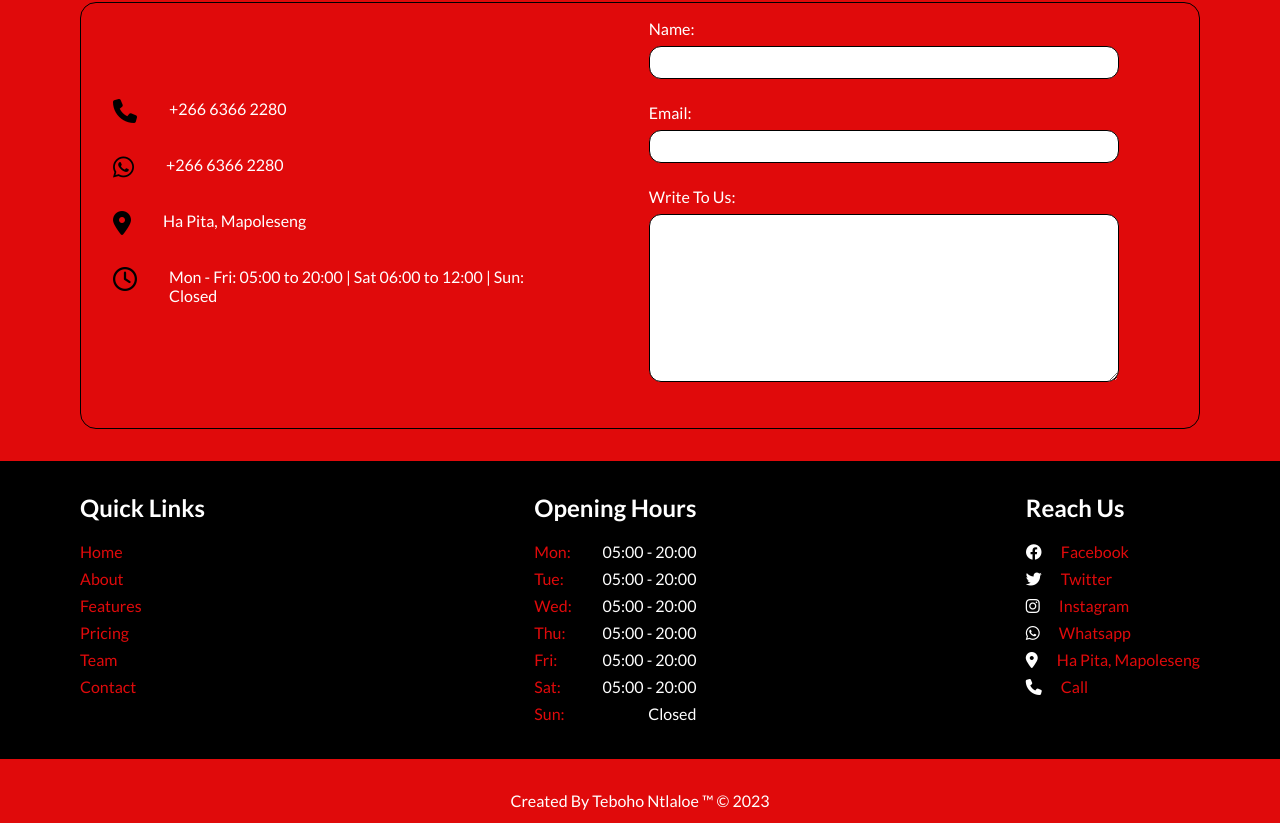
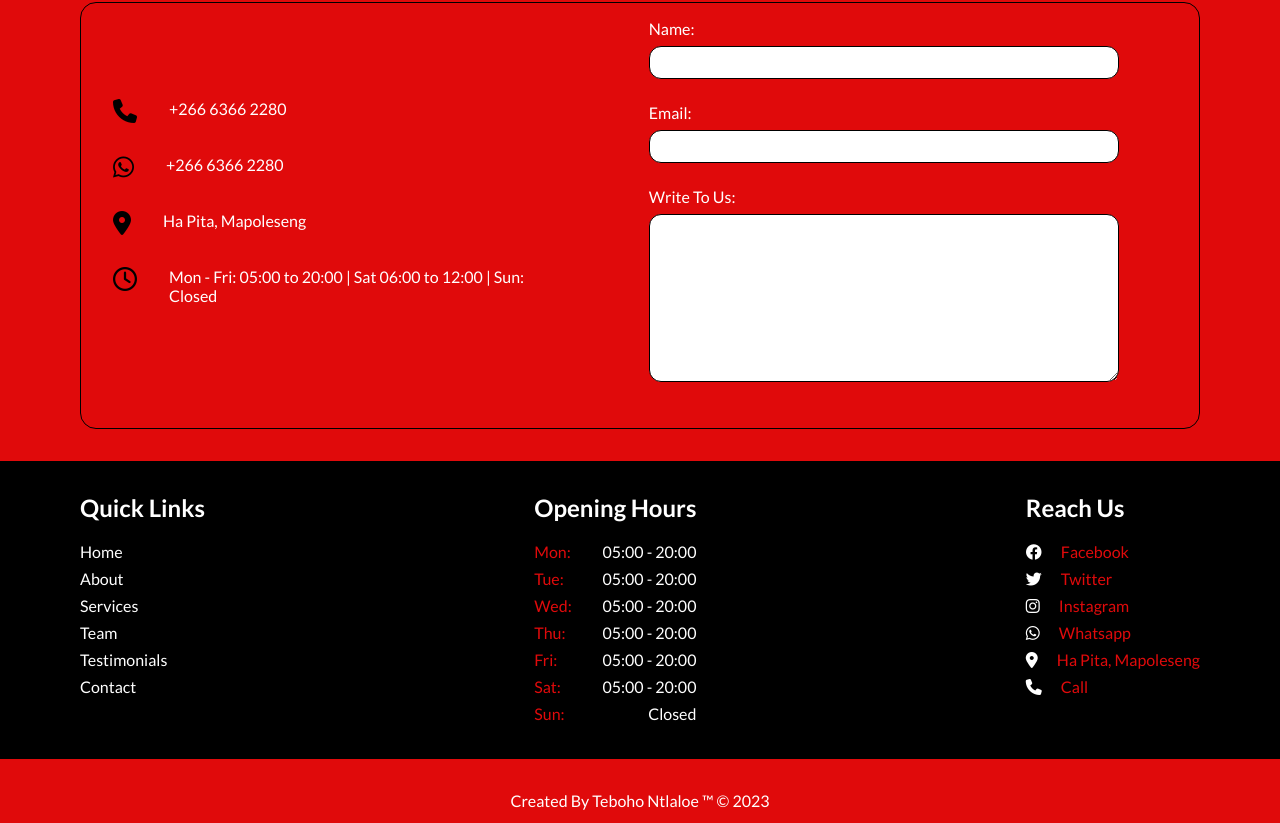
Before and after one commit to LordNtlaloe/newmoon, a React (Create React App) app: page / in a window 1280 px wide. Shown: the part 4479-5302 px from the top of the page. Built offline with nearby package versions, Linux system fonts and the light colour scheme; the HTML template or start-up script is replaced by a standard one.

Commit message:
slider update

```diff
--- a/src/Footer/Footer.js
+++ b/src/Footer/Footer.js
@@ -8,12 +8,24 @@
                 <div className="links">
                     <h2>Quick Links</h2>
                     <ul>
-                        <li>Home</li>
-                        <li>About</li>
-                        <li>Features</li>
-                        <li>Pricing</li>
-                        <li>Team</li>
-                        <li>Contact</li>
+                        <li>
+                           <a href="#home">Home</a>
+                        </li>
+                        <li>
+                           <a href="#about">About</a>
+                        </li>
+                        <li>
+                           <a href="#services">Services</a>
+                        </li>
+                        <li>
+                            <a href="#team">Team</a>
+                        </li>
+                        <li>
+                            <a href="#testimonials">Testimonials</a>
+                        </li>
+                        <li>
+                            <a href="#contact">Contact</a>
+                        </li>
                     </ul>
                 </div>
                 <div className="hours">
--- a/src/Header/Header.js
+++ b/src/Header/Header.js
@@ -23,7 +23,7 @@
                             </a>
                         </li>
                         <li className="nav-item">
-                            <a href="about" className="nav-link">
+                            <a href="#about" className="nav-link">
                                 <i className="uil uil-user nav-icon"></i>
                                 About
                             </a>
```
